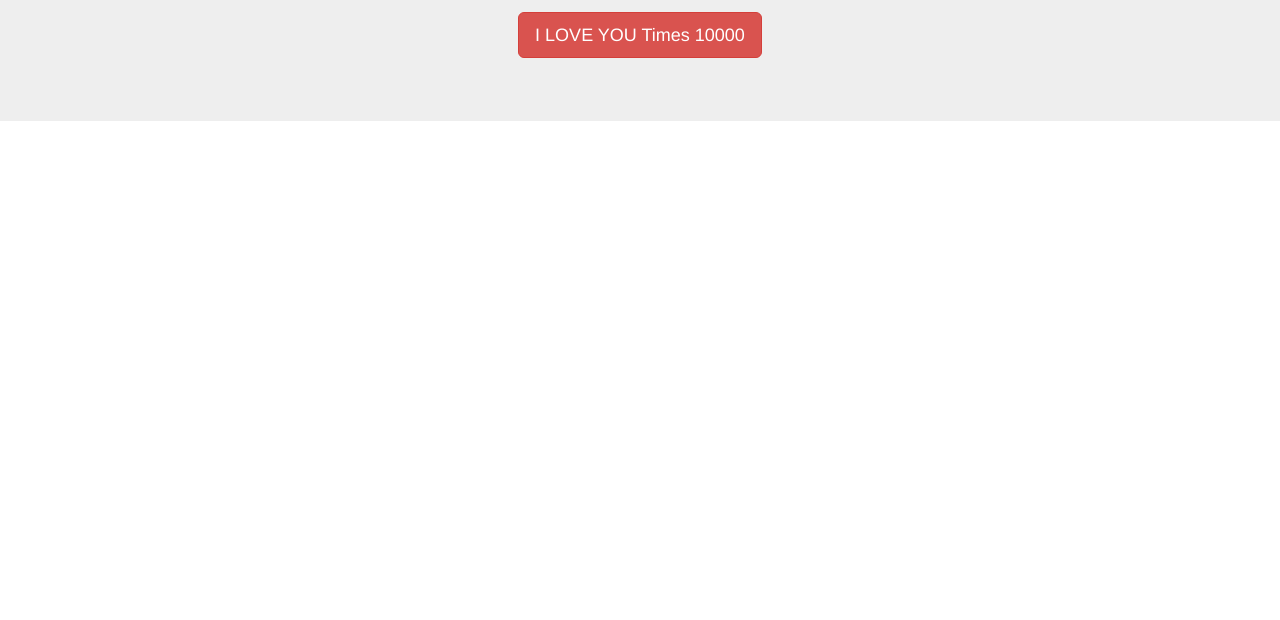
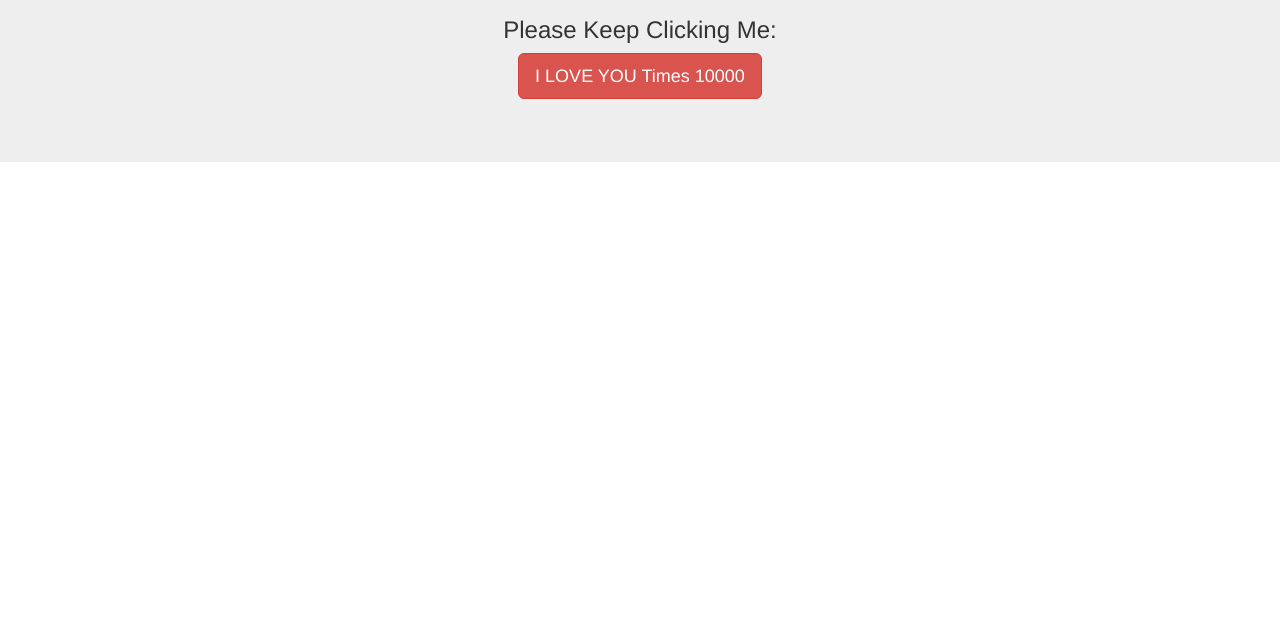
Before and after one commit to asif4347/CNC-News-Tv, a plain HTML site: page beeba.html in a window 1280 px wide. Shown: the part 180-800 px from the top of the page. Drawn offline with nearby package versions, Linux system fonts and the light colour scheme.

Commit message:
Update beeba.html

```diff
--- a/beeba.html
+++ b/beeba.html
@@ -16,7 +16,7 @@
 <div class="jumbotron jumbo">
     <h1>I LOVE YOU BEEBA</h1>
     <p class="lead">I Love more and More </p>
-    <p><input class="btn btn-danger btn-lg" value="I LOVE YOU Times 10000"onclick="foo(this)" type="button"/></p>
+    <p><h3 style:"color:green">Please Keep Clicking Me:</h3> <input class="btn btn-danger btn-lg" value="I LOVE YOU Times 10000"onclick="foo(this)" type="button"/></p>
 </div>
 
   </body>
```
